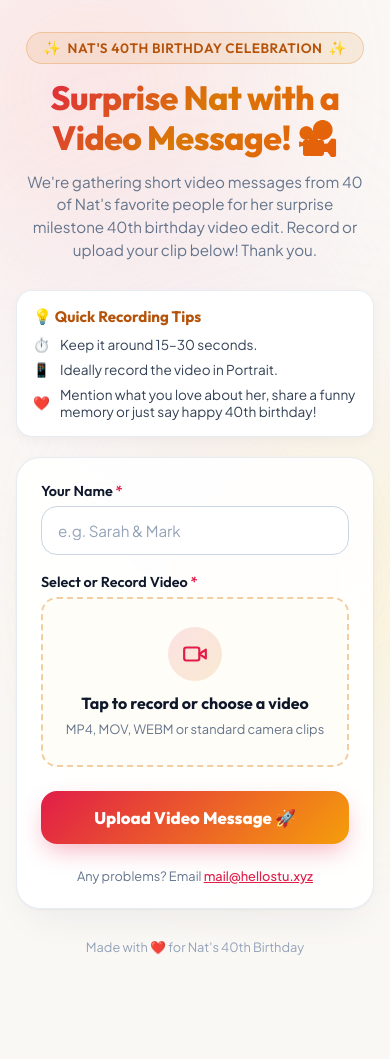
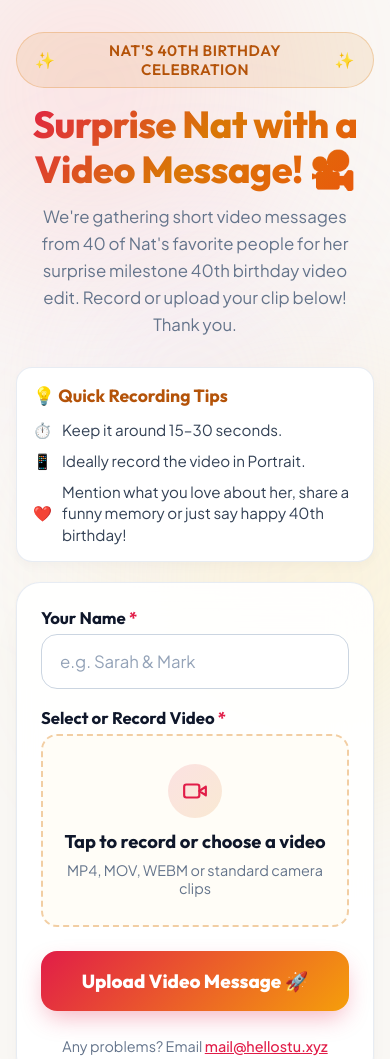
Before and after one commit to d1sc0/nats_bday, a website built with Vite: page index.html in a window 390 px wide. Shown: the top 1059 px of the page. Before the commit the page ends 995 px from the top, so only its background shows below. Built offline with nearby package versions, Linux system fonts and the light colour scheme.

Commit message:
Scale up text sizes across mobile and desktop for better legibility

```diff
--- a/css/styles.css
+++ b/css/styles.css
@@ -103,12 +103,12 @@ body {
   display: inline-flex;
   align-items: center;
   gap: 6px;
-  padding: 6px 16px;
+  padding: 8px 18px;
   background: rgba(217, 119, 6, 0.1);
   border: 1px solid rgba(217, 119, 6, 0.25);
   border-radius: var(--radius-full);
   font-family: var(--font-heading);
-  font-size: 0.85rem;
+  font-size: 0.95rem;
   font-weight: 600;
   color: var(--text-gold);
   margin-bottom: 14px;
@@ -117,12 +117,12 @@ body {
 }
 
 .sparkle {
-  font-size: 0.9rem;
+  font-size: 1rem;
 }
 
 .main-title {
   font-family: var(--font-heading);
-  font-size: 2.1rem;
+  font-size: 2.35rem;
   font-weight: 800;
   line-height: 1.2;
   background: var(--gradient-festive);
@@ -133,9 +133,9 @@ body {
 }
 
 .subtitle {
-  font-size: 0.95rem;
+  font-size: 1.05rem;
   color: var(--text-muted);
-  line-height: 1.5;
+  line-height: 1.6;
   padding: 0 8px;
 }
 
@@ -152,25 +152,26 @@ body {
 
 .tips-title {
   font-family: var(--font-heading);
-  font-size: 0.95rem;
+  font-size: 1.1rem;
   font-weight: 700;
   color: var(--text-gold);
-  margin-bottom: 10px;
+  margin-bottom: 12px;
 }
 
 .tips-list {
   list-style: none;
   display: flex;
   flex-direction: column;
-  gap: 8px;
+  gap: 10px;
 }
 
 .tips-list li {
-  font-size: 0.85rem;
+  font-size: 0.95rem;
   color: #334155;
   display: flex;
   align-items: center;
   gap: 10px;
+  line-height: 1.4;
 }
 
 /* Main Cards */
@@ -198,8 +199,8 @@ body {
 }
 
 .form-label {
-  font-size: 0.9rem;
-  font-weight: 600;
+  font-size: 1.05rem;
+  font-weight: 700;
   color: var(--text-main);
   font-family: var(--font-heading);
 }
@@ -214,10 +215,10 @@ body {
   background: #FFFFFF;
   border: 1.5px solid #CBD5E1;
   border-radius: var(--radius-md);
-  padding: 14px 16px;
+  padding: 16px 18px;
   color: #0F172A;
   font-family: var(--font-body);
-  font-size: 0.95rem;
+  font-size: 1.05rem;
   transition: all 0.2s ease;
 }
 
@@ -295,13 +296,13 @@ body {
 
 .dropzone-primary-text {
   font-family: var(--font-heading);
-  font-size: 1rem;
+  font-size: 1.15rem;
   font-weight: 700;
   color: var(--text-main);
 }
 
 .dropzone-sub-text {
-  font-size: 0.8rem;
+  font-size: 0.9rem;
   color: var(--text-muted);
 }
 
@@ -324,7 +325,7 @@ body {
 
 .preview-title {
   font-family: var(--font-heading);
-  font-size: 0.9rem;
+  font-size: 1.05rem;
   font-weight: 700;
   color: var(--text-gold);
 }
@@ -333,7 +334,7 @@ body {
   background: transparent;
   border: none;
   color: var(--primary-rose);
-  font-size: 0.8rem;
+  font-size: 0.9rem;
   font-weight: 600;
   cursor: pointer;
   text-decoration: underline;
@@ -418,13 +419,13 @@ body {
 /* Submit Button */
 .btn-submit {
   width: 100%;
-  padding: 16px 20px;
+  padding: 18px 22px;
   background: var(--gradient-button);
   border: none;
   border-radius: var(--radius-md);
   color: #FFFFFF;
   font-family: var(--font-heading);
-  font-size: 1.05rem;
+  font-size: 1.18rem;
   font-weight: 800;
   cursor: pointer;
   box-shadow: var(--shadow-button);
@@ -466,9 +467,9 @@ body {
 
 .support-text {
   text-align: center;
-  font-size: 0.8rem;
+  font-size: 0.9rem;
   color: var(--text-muted);
-  margin-top: 6px;
+  margin-top: 8px;
 }
 
 .support-link {
```
